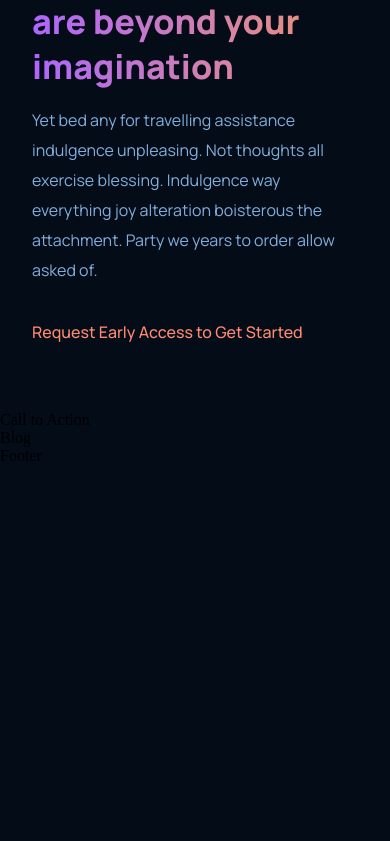
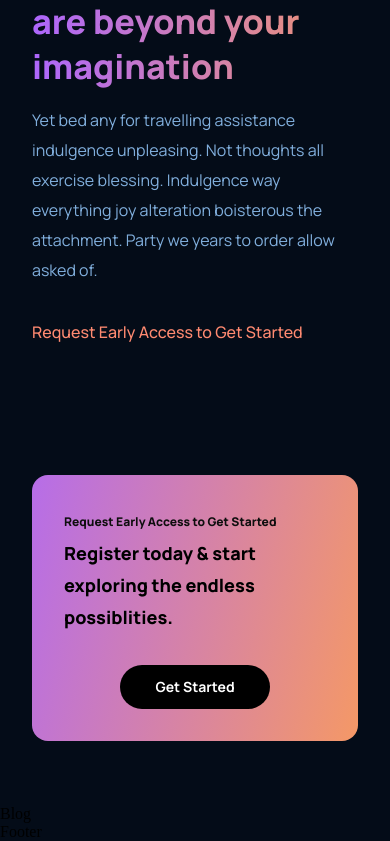
Before and after one commit to DWJYOUNG/gpt3-app, a React (Create React App) app: page / in a window 390 px wide. Shown: the part 3924-4765 px from the top of the page. Before the commit the page ends 4389 px from the top, so only its background shows below. Built offline with nearby package versions, Linux system fonts and the light colour scheme.

Commit message:
added content and styling for cta section

```diff
--- a/src/components/cta/CTA.jsx
+++ b/src/components/cta/CTA.jsx
@@ -3,8 +3,14 @@
 
 const CTA = () => {
   return (
-    <div>
-      Call to Action
+    <div className='gpt3__cta'>
+      <div className='gpt3__cta-content'>
+        <p>Request Early Access to Get Started</p>
+        <h3>Register today & start exploring the endless possiblities.</h3>
+      </div>
+      <div className='gpt__cta-btn'>
+        <button type='button'>Get Started</button>
+      </div>
     </div>
   )
 }
--- a/src/components/cta/cta.css
+++ b/src/components/cta/cta.css
@@ -0,0 +1,75 @@
+.gpt3__cta {
+    display: flex;
+    justify-content: space-between;
+    align-items: center;
+    flex-direction: row;
+
+    padding: 2rem;
+    margin: 4rem;
+    border-radius: 1rem;
+    background: var(--gradient-bar);
+}
+
+.gpt3__cta-content p {
+    font-size: 12px;
+    line-height: 30px;
+    font-family: var(--font-family);
+    font-weight: 800;
+    color: #0E0E0E;
+}
+
+.gpt3__cta-content h3{
+    font-size: 24px;
+    line-height: 45px;
+    font-family: var(--font-family);
+    font-weight: 800;
+    color: #000000;
+}
+
+.gpt__cta-btn {
+    display: flex;
+    justify-content: center;
+    align-items: center;
+    margin-left: 2rem;
+}
+
+.gpt__cta-btn button {
+    background: #000000;
+    color: #FFFFFF;
+    border-radius: 40px;
+    font-size: 18px;
+    line-height: 30px;
+    font-family: var(--font-family);
+    font-weight: bold;
+    padding: 0.5rem 1rem;
+    border: none;
+    outline: none;
+    cursor: pointer;
+    min-width: 150px;
+}
+
+@media screen and (max-width: 650px) {
+    .gpt3__cta {
+        flex-direction: column;
+    }
+
+    .gpt__cta-btn {
+        margin: 2rem 0 0;
+    }
+}
+
+@media screen and (max-width: 550px) {
+    .gpt3__cta {
+        margin: 4rem 2rem;
+    }
+
+    .gpt3__cta-content h3 {
+        font-size: 18px;
+        line-height: 32px;
+    }
+
+    .gpt__cta-btn button {
+        font-size: 14px;
+        line-height: 28px;
+    }
+}
```
